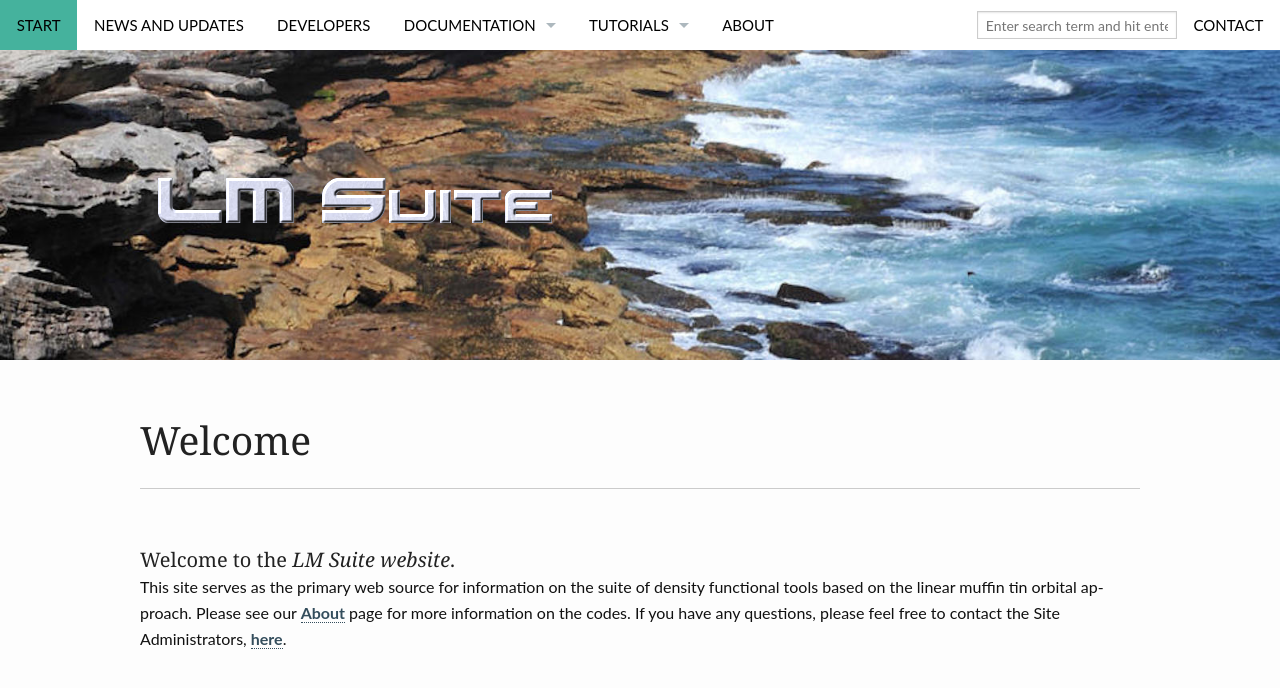
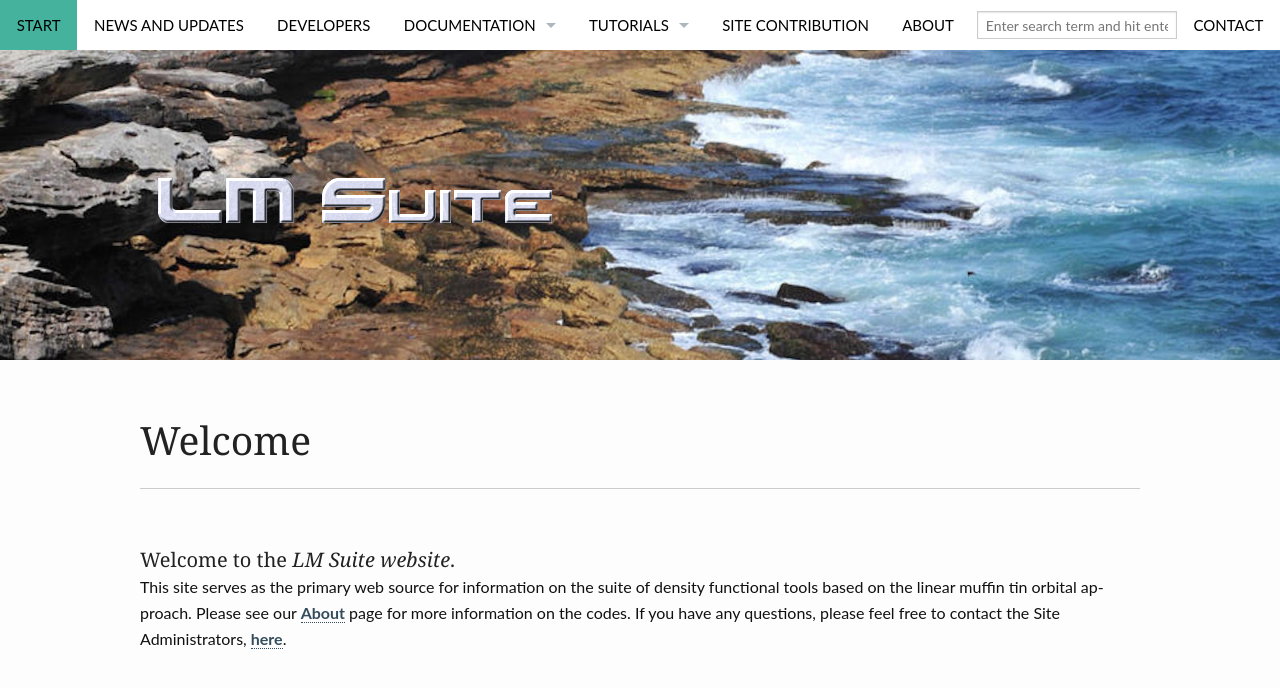
Before and after one commit to smckech/lordcephei.github.io, a Jekyll site: the page built from index.md, in a window 1280 px wide, cut to the strip 0-711 px from the top of the page. Shown: the top 688 px of the strip. Built offline with Jekyll 4.4.1, drawn with Linux system fonts in a browser that asks for light colours.

```diff
--- a/_data/navigation.yml
+++ b/_data/navigation.yml
@@ -32,6 +32,10 @@
   - title: "ASA tutorial"
     url: "/asadoc/"
 
+- title: "Site Contribution"
+  url: "/formatting/"
+  side: left
+
 - title: "About"
   url: "/about/"
   side: left
```
